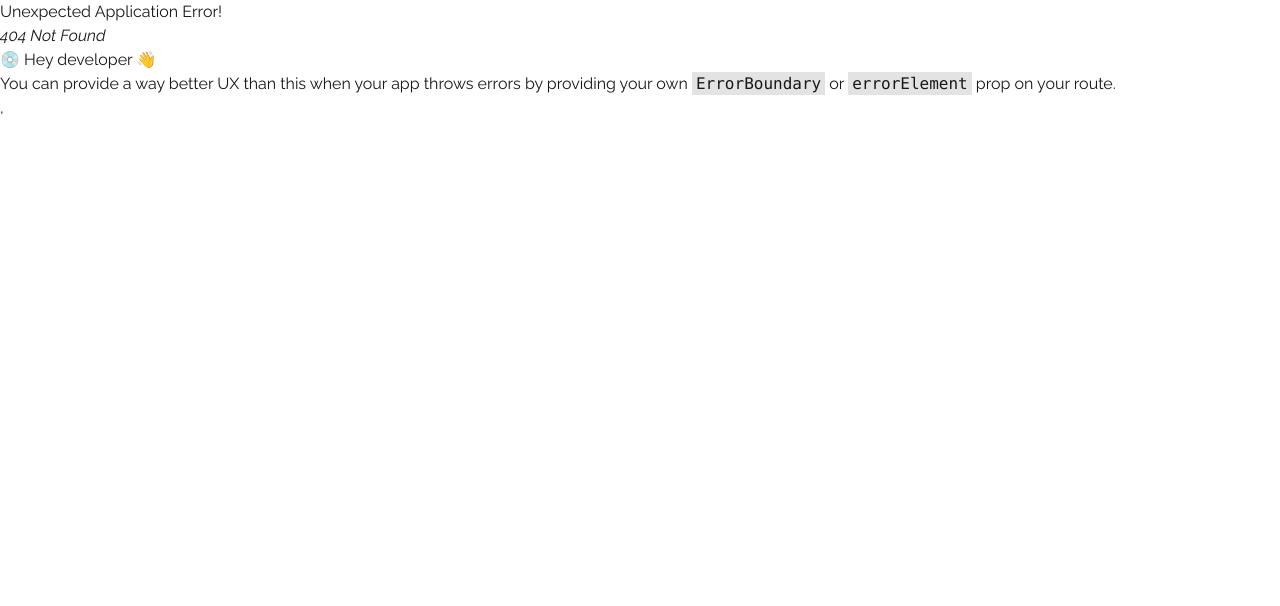
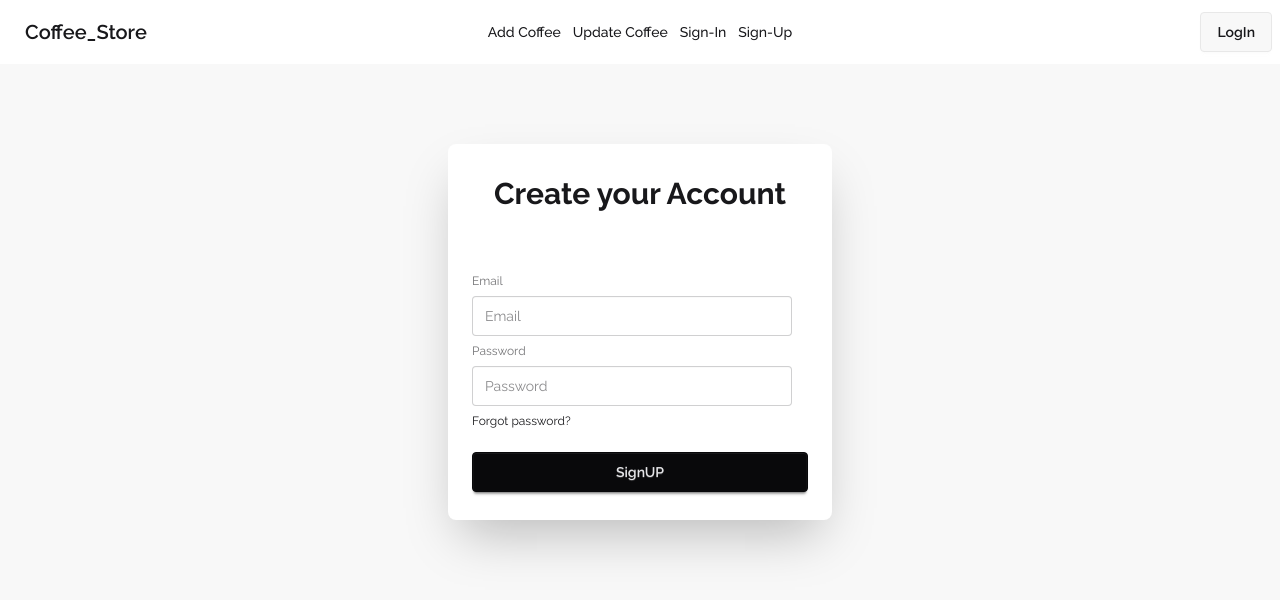
Before and after one commit to Khaiyum-Ahmed/coffee-store-client, a React (Vite) app: page /signup in a window 1280 px wide. Before the commit this address had no page. Shown: the top 606 px of the page. Built offline with nearby package versions, Linux system fonts and the light colour scheme; a web font is replaced by a local one.

Commit message:
Rearrange all file in format

```diff
--- a/package.json
+++ b/package.json
@@ -11,6 +11,7 @@
   },
   "dependencies": {
     "@tailwindcss/vite": "^4.1.13",
+    "firebase": "^12.2.1",
     "react": "^19.1.1",
     "react-dom": "^19.1.1",
     "react-icons": "^5.5.0",
--- a/src/App.jsx
+++ b/src/App.jsx
@@ -1,6 +1,7 @@
-import { useLoaderData, useRevalidator } from "react-router"
+import {  useLoaderData, useRevalidator } from "react-router"
 import CoffeeCard from "./Components/CoffeeCard";
 import { useState } from "react";
+import Navbar from "./Components/Navbar";
 
 
 function App() {
@@ -11,11 +12,12 @@
 
   return (
     <div className="max-w-11/12 mx-auto">
+      <Navbar></Navbar>
       <h1 className='text-4xl font-bold text-center py-4'>Hot Cold coffees: {loaderCoffee.length}</h1>
       <div className="grid md:grid-cols-2 gap-5 ">
         {
-        loaderCoffee.map(coffee => <CoffeeCard key={coffee._id} coffee={coffee} coffees={coffees} setCoffees={setCoffees} reFetch={reFetch}></CoffeeCard>)
-      }
+          loaderCoffee.map(coffee => <CoffeeCard key={coffee._id} coffee={coffee} coffees={coffees} setCoffees={setCoffees} reFetch={reFetch}></CoffeeCard>)
+        }
       </div>
     </div>
   )
--- a/src/Components/AddCoffee.jsx
+++ b/src/Components/AddCoffee.jsx
@@ -1,4 +1,5 @@
 import Swal from 'sweetalert2'
+import Navbar from './Navbar';
 const AddCoffee = () => {
 
     const handleAddCoffee = e => {
@@ -39,6 +40,7 @@
 
     return (
         <div>
+            <Navbar></Navbar>
             <form onSubmit={handleAddCoffee}>
                 <fieldset className="fieldset max-w-11/12 mx-auto bg-[#F4F3F0] border-base-300 rounded-box border py-16 px-28">
                     <div>
--- /dev/null
+++ b/src/Components/Navbar.jsx
@@ -0,0 +1,38 @@
+import { Link } from "react-router";
+
+const Navbar = () => {
+    return (
+        <div className="navbar">
+            <div className="navbar-start">
+                <div className="dropdown">
+                    <div tabIndex={0} role="button" className="btn btn-ghost lg:hidden">
+                        <svg xmlns="http://www.w3.org/2000/svg" className="h-5 w-5" fill="none" viewBox="0 0 24 24" stroke="currentColor"> <path strokeLinecap="round" strokeLinejoin="round" strokeWidth="2" d="M4 6h16M4 12h8m-8 6h16" /> </svg>
+                    </div>
+                    <ul
+                        tabIndex={0}
+                        className="menu menu-sm dropdown-content bg-base-100 rounded-box z-1 mt-3 w-52 p-2 shadow">
+                        <Link to="/addCoffee"><li>AddCoffee</li></Link>
+                        <Link to="/updateCoffee"><li>UpdateCoffee</li></Link>
+                        <Link to="/signin"><li>Signin</li></Link>
+                        <Link to="/signup"><li>Signup</li></Link>
+
+                    </ul>
+                </div>
+                <a className="btn btn-ghost text-xl">Coffee_Store</a>
+            </div>
+            <div className="navbar-center hidden lg:flex">
+                <ul className="menu menu-horizontal gap-3 font-medium">
+                    <Link to="/addCoffee"><li>Add Coffee</li></Link>
+                    <Link to="/updateCoffee"><li>Update Coffee</li></Link>
+                    <Link to="/signin"><li>Sign-In</li></Link>
+                    <Link to="/signup"><li>Sign-Up</li></Link>
+                </ul>
+            </div>
+            <div className="navbar-end">
+                <a className="btn">LogIn</a>
+            </div>
+        </div>
+    );
+};
+
+export default Navbar;
--- /dev/null
+++ b/src/Components/SignIn.jsx
@@ -0,0 +1,12 @@
+import Navbar from "./Navbar";
+
+const SignIn = () => {
+    return (
+        <div>
+            <Navbar></Navbar>
+            <h1>Sign In</h1>
+        </div>
+    );
+};
+
+export default SignIn;
--- /dev/null
+++ b/src/Components/SignUp.jsx
@@ -0,0 +1,32 @@
+import Navbar from "./Navbar";
+
+const SignUp = () => {
+    return (
+        <div>
+            <Navbar></Navbar>
+            <div>
+                <div className="hero bg-base-200 py-20">
+                    <div className="card bg-base-100 w-full max-w-sm shrink-0 shadow-2xl">
+                        <div>
+                            <h1 className="text-center font-bold text-3xl py-8">Create your Account</h1>
+                        </div>
+                        <div className="card-body">
+                            <form>
+                                <fieldset className="fieldset">
+                                    <label className="label">Email</label>
+                                    <input type="email" className="input" placeholder="Email" />
+                                    <label className="label">Password</label>
+                                    <input type="password" className="input" placeholder="Password" />
+                                    <div><a className="link link-hover">Forgot password?</a></div>
+                                    <button className="btn btn-neutral mt-4">SignUP</button>
+                                </fieldset>
+                            </form>
+                        </div>
+                    </div>
+                </div>
+            </div>
+        </div>
+    );
+};
+
+export default SignUp;
--- a/src/Components/UpdateCoffee.jsx
+++ b/src/Components/UpdateCoffee.jsx
@@ -1,5 +1,6 @@
 import { useLoaderData } from "react-router";
 import Swal from "sweetalert2";
+import Navbar from "./Navbar";
 
 const UpdateCoffee = () => {
     const coffee = useLoaderData();
@@ -41,6 +42,7 @@
     }
     return (
         <div>
+            <Navbar></Navbar>
             <form onSubmit={handleUpdateCoffee}>
                 <fieldset className="fieldset max-w-11/12 mx-auto bg-[#F4F3F0] border-base-300 rounded-box border py-16 px-28">
                     <div>
--- /dev/null
+++ b/src/firebase/firebase.init.js
@@ -0,0 +1,20 @@
+// Import the functions you need from the SDKs you need
+import { initializeApp } from "firebase/app";
+import { getAuth } from "firebase/auth";
+// TODO: Add SDKs for Firebase products that you want to use
+// https://firebase.google.com/docs/web/setup#available-libraries
+
+// Your web app's Firebase configuration
+const firebaseConfig = {
+    apiKey: "AIzaSyDkUIirkl7__6AjWzchu7nuTtllGRqFrxY",
+    authDomain: "coffee-store-project-23260.firebaseapp.com",
+    projectId: "coffee-store-project-23260",
+    storageBucket: "coffee-store-project-23260.firebasestorage.app",
+    messagingSenderId: "332017184368",
+    appId: "1:332017184368:web:8dcb02bd01d1e49c5f4eb5"
+};
+
+// Initialize Firebase
+const app = initializeApp(firebaseConfig);
+// Initialize Firebase Authentication and get a reference to the service
+export const auth = getAuth(app);
--- a/src/index.css
+++ b/src/index.css
@@ -10,3 +10,8 @@
 .rancho {
   font-family: "Rancho", cursive;
 }
+
+a .active{
+  font-weight: 700;
+  color: chocolate;
+}
```
Also changed, not shown: src/main.jsx (+11 -0 lines), 1 other file (tests, documents, lock files or other folders).
